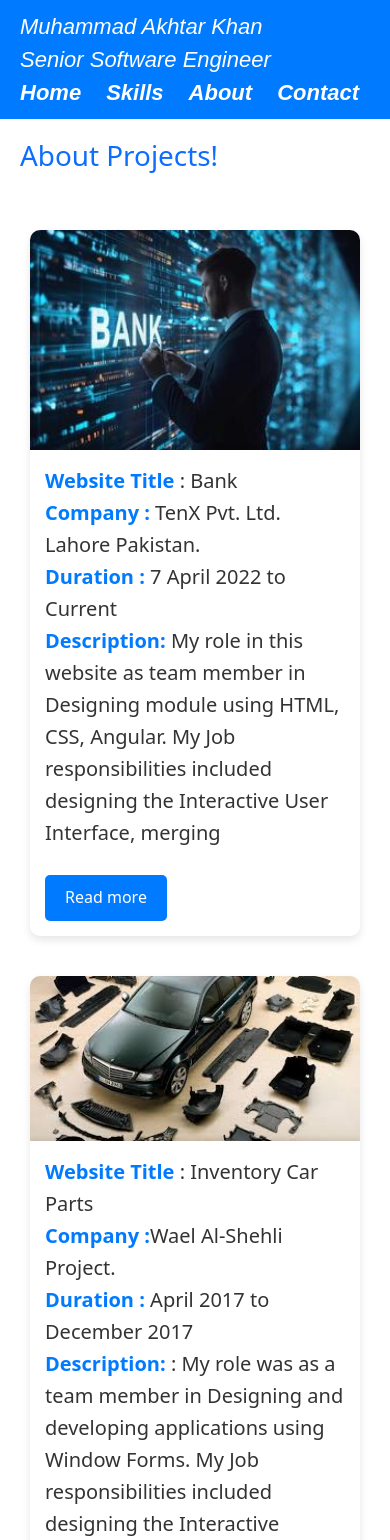
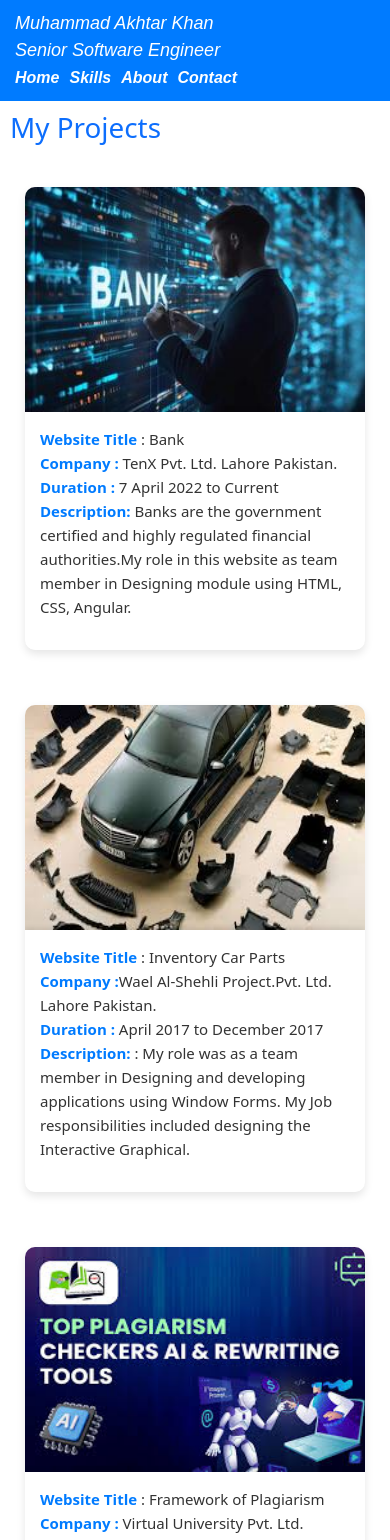
Before and after one commit to Tooba105/ng_akhtar_portfolio, an Angular app: page / in a window 390 px wide. Shown: the top 1540 px of the page. Built offline with nearby package versions, Linux system fonts and the light colour scheme.

Commit message:
fix navbar and bug fixes

```diff
--- a/src/app/components/navbar/navbar.component.scss
+++ b/src/app/components/navbar/navbar.component.scss
@@ -1,19 +1,15 @@
+
 
 @import "../../../color_variables.scss";
-html, body {
-    margin: 0;  /* Remove default margins */
-    padding: 0; /* Remove default padding */
-    width: 100%;  /* Ensure full width */
-  }
 
-  /* Navbar Basic Styling */
+// Navbar container
 .navbar {
-
   display: flex;
   justify-content: space-between;
   align-items: center;
-    padding: 10px 20px;
-    position:sticky;
+  padding: 12px 20px;
+  position: sticky;
+  top: 0;
   background-color: $backColor;
   color: $foreColor;
   font-family: "Lobster", sans-serif;
@@ -21,66 +17,53 @@ html, body {
   font-style: italic;
   width: 100%;
   box-sizing: border-box;
-    margin: 0;
+  z-index: 10;
 }
 
-  /* Navbar Links Styling */
+// Nav links container
 .nav-links {
   list-style: none;
   display: flex;
+  flex-direction: row;         // ✅ Always horizontal
+  justify-content: flex-end;
+  align-items: center;
   margin: 0;
   padding: 0;
+
+  li {
+    margin-right: 15px;
+
+    &:last-child {
+      margin-right: 0;
+    }
+
+    a {
+      text-decoration: none;
+      color: $foreColor;
+      font-weight: bold;
+      font-size: 22px;
+      transition: color 0.3s ease;
+
+      &:hover {
+        color: $yColor;
+        cursor: pointer;
+      }
+    }
+  }
+}
+
+// Responsive tweaks for spacing & font sizing
+@media (max-width: 480px) {
+  .navbar {
+    padding: 10px 15px;
+    font-size: 18px;
+  }
+
+  .nav-links li a {
+    font-size: 16px;
   }
 
   .nav-links li {
-    margin-right: 20px;
-  }
-
-  .nav-links a {
-    text-decoration: none;
-    color: #fff;
-    font-weight: bold;
-    transition: color 0.3s ease;
-  }
-
-  .nav-links a:hover {
-    color: #ffcc00;
-    cursor: pointer;
-  }
-
-  /* Mobile Responsiveness (for screen widths 320px or smaller) */
-  @media (max-width: 320px) {
-    .navbar {
-      flex-direction: row;
-      padding: 15px 15px; /* Ensure equal padding on both sides */
-    }
-
-    .nav-links {
-      display: flex;
-      flex-direction: row;  /* Keep links in a horizontal row */
-      width: auto;  /* Ensure the links don't take up the full width */
-      margin: 0;
-      padding: 0;
-    }
-
-    .nav-links li {
-      margin-right: 15px;  /* Add space between links */
-    }
-
-    .nav-links a {
-      font-size: 16px;  /* Slightly reduce font size on mobile */
+    margin-right: 10px;
   }
 }
-
-  /* Tablet and Larger Screens (321px and above) */
-  @media (min-width: 321px) {
-    .nav-links {
-      display: flex;
-      flex-direction: row;  /* Keep links in a horizontal row */
-      justify-content: flex-end;  /* Align the links to the right */
-    }
-
-    .nav-links li {
-      margin-right: 25px;  /* Horizontal spacing between links */
-    }
-  }
--- a/src/app/pages/about/about.component.scss
+++ b/src/app/pages/about/about.component.scss
@@ -19,7 +19,7 @@
 /* Title Section */
 .title h1 {
     font-size: 2.8rem;
-    color: #333;
+    color: $bcColor;
     font-weight: bold;
     margin: 0;
 }
@@ -44,14 +44,14 @@
 /* Summary Section */
 h1 {
     font-size: 2rem;
-    color: #333;
+    color: $bcColor;
     margin: 20px 0;
     font-weight: 600;
 }
 
 .description {
     font-size: 1.1rem;
-    color: #555;
+    color: $color;
     line-height: 1.6;
     max-width: 900px;
     text-align: justify;
@@ -88,7 +88,7 @@ button.hire-me:hover {
 
 button.download-cv {
     background-color: $backColor;
-    color: white;
+    color: $foreColor;
 }
 
 button.download-cv:hover {
--- a/src/app/pages/contact/contact.component.scss
+++ b/src/app/pages/contact/contact.component.scss
@@ -3,7 +3,7 @@
 
 body {
   font-family: 'Arial', sans-serif;
-  background-color: #f4f4f4;
+  background-color: $foreColor;
   margin: 0;
   padding: 0;
 }
@@ -57,7 +57,7 @@ textarea {
   border-radius: 5px;
   font-size: 15px;
   background-color: $foreColor;
-  color: #000;
+  color: $foreColor;
   box-sizing: border-box;
   transition: all 0.3s ease;
 }
--- a/src/app/pages/home/home.component.html
+++ b/src/app/pages/home/home.component.html
@@ -1,6 +1,5 @@
-
 <div class="container">
-    <h1 class="text-primary">About Projects!</h1>
+    <h1 class="text-primary">My Projects</h1>
 </div>
 <div class="container">
     <div class="responsive">
@@ -14,12 +13,11 @@
                     <b>Website Title</b> : Bank<br>
                     <b>Company :</b> TenX Pvt. Ltd. Lahore Pakistan.<br>
                     <b>Duration :</b> 7 April 2022 to Current<br>
-                    <b> Description:</b> My role in this website as team member in Designing module using HTML, CSS,
-                    Angular. My
-                    Job responsibilities included designing the Interactive User Interface, merging
+                    <b> Description:</b> Banks are the government certified and highly regulated financial
+                    authorities.My role in this website as team member in Designing module using HTML, CSS,
+                    Angular.
 
                 </P>
-                <button class="button">Read more</button>
 
             </div>
         </div>
@@ -37,13 +35,12 @@
                 <P>
                     <b>Website Title</b> : Inventory Car Parts<br>
 
-                    <b>Company :</b>Wael Al-Shehli Project.<br>
+                    <b>Company :</b>Wael Al-Shehli Project.Pvt. Ltd. Lahore Pakistan. <br>
                     <b>Duration :</b> April 2017 to December 2017<br>
                     <b> Description:</b> : My role was as a team member in Designing and developing applications using
-                    Window Forms. My Job responsibilities included designing the Interactive Graphical.My role was as a
-                    team member in Designing and developing applications
+                    Window Forms. My Job responsibilities included designing the Interactive Graphical.
                 </P>
-                <button class="button">Read more</button>
+
             </div>
         </div>
     </div>
@@ -58,14 +55,14 @@
                 <P>
                     <b>Website Title</b> : Framework of Plagiarism <br>
 
-                    <b>Company :</b> Virtual University Of Pakistan Lahore.<br>
+                    <b>Company :</b> Virtual University Pvt. Ltd. Lahore Pakistan..<br>
                     <b>Duration :</b> April 2016 to March 2017.<br>
                     <b> Description:</b>I worked on this project as a single person. This project was based on window
                     forms.This can read and find the plagiarism.
 
 
                 </P>
-                <button class="button">Read more</button>
+
             </div>
         </div>
     </div>
@@ -78,15 +75,14 @@
 
                 <P>
                     <b>Website Title</b> : : Accounts<br>
-                    <b>Company :</b> H3 Solutions Pvt. Ltd<br>
+                    <b>Company :</b> H3 Solutions Pvt. Ltd Lahore Pakistan.<br>
                     <b>Duration :</b> September 2020 to 2022<br>
                     <b> Description:</b> My role in this website as a team member in the Designing module using HTML,
-                    CSS,
-                    Angular
-                    8
+                    CSS, javascript, bootstrap, typescript, Angular. My Job responsibilities included designing the
+                    Interactive Graphical.
 
                 </P>
-                <button class="button">Read more</button>
+
             </div>
 
         </div>
@@ -102,13 +98,13 @@
                 <P>
                     <b>Website Title</b> : Easy Ware Solutions<br>
 
-                    <b>Company :</b> Easy Ware Solutions Pvt. Ltd.<br>
+                    <b>Company :</b> Easy Ware Solutions Pvt. Ltd. Lahore Pakistan.<br>
                     <b>Duration :</b> November 2024 to Current<br>
-                    <b> Description:</b> My role in this application is to develop both back end APIs and design front
-                    end according to the requirements and also deploy back end.
+                    <b> Description:</b>EasyWare Solutions is a Saudi Arabian-based information technology company. My role in this application is to
+                    develop both back end APIs and design front
+                    end according to the requirements .
+                </P>
 
-                </P>
-                <button class="button">Read more</button>
 
             </div>
         </div>
@@ -124,41 +120,40 @@
                 <P>
                     <b>Website Title</b> : HMS<br>
 
-                    <b>Company :</b> Easy Ware Solutions Pvt. Ltd.<br>
+                    <b>Company :</b> Easy Ware Solutions Pvt. Ltd. Lahore Pakistan.<br>
                     <b>Duration :</b> April 2016 to Dec 2017<br>
                     <b> Description:</b>My role was as a team member in Designing using Window
                     Forms. My role in this website as a team member in the Designing module using HTML,
-                    CSS,
-                    Angular
+                    CSS,Bootstrap,Javascript, and Angular.
 
                 </P>
-                <button class="button">Read more</button>
+
 
             </div>
-            <!-- <a href="a" class="btn">Read more</a> -->
+
         </div>
     </div>
 
     <div class="responsive">
         <div class="gallery">
             <a target="_blank" href="img_mountains.jpg">
-                <img src="../assets/imagges/ems.jpeg" alt="Mountains" width="600" height="400">
+                <img src="../assets/imagges/lms.jpeg" alt="Mountains" width="600" height="400">
             </a>
             <div class="desc">
 
                 <P>
-                    <b>Website Title</b> : EMS<br>
+                    <b>Website Title</b> : LMS<br>
 
                     <b>Company :</b> Misali Ravian School Faisalabad.<br>
                     <b>Duration :</b> October 2019 to August 2020<br>
                     <b> Description:</b>My role in this web application was as team lead in the Designing module using
-                    HTML,
-                    CSS, and writing Web APIs.
+                    HTML, CSS, and writing Web APIs.My role in this application is to develop both back end APIs and design front
+                    end according to the requirements and also deploy back end.....
                 </P>
-                <button class="button">Read more</button>
+
 
             </div>
-            <!-- <a href="a" class="btn">Read more</a> -->
+
         </div>
     </div>
 
--- a/src/app/pages/home/home.component.scss
+++ b/src/app/pages/home/home.component.scss
@@ -3,7 +3,7 @@
 .container {
   width: 100%;
   margin: 0 auto;
-  padding: 20px;
+  padding: 10px;
   box-sizing: border-box;
   display: flex;
   flex-wrap: wrap;
@@ -14,9 +14,9 @@
 .responsive {
   width: 100%;
   max-width: 33.33%; /* 3 columns on desktop */
-  padding: 10px;
-  box-sizing: border-box;
-  margin-bottom: 20px;
+  padding: 15px;
+  margin-bottom: 25px;
+  box-sizing: inherit;
   opacity: 0;
   animation: fadeIn 0.8s ease-in-out forwards;
 }
@@ -45,8 +45,8 @@
 
 /* Image styles */
 .gallery img {
-  width: 100%;
-  height: auto;
+  width: 105%;
+  height: 225px;
   display: block;
   transition: transform 0.3s ease, box-shadow 0.3s ease;
 }
@@ -59,12 +59,12 @@
 
 /* Description Box Styling */
 .desc {
-  background-color: #fff;
+  background-color: $foreColor;
   padding: 15px;
   text-align: left;
   border-radius: 0 0 10px 10px;
   box-shadow: 0 -2px 5px rgba(0, 0, 0, 0.1);
-  font-size: 20px;
+  font-size: 15px;
   line-height: 1.6;
   color: #333;
   opacity: 0;
@@ -96,49 +96,6 @@
   background-color: $hoverColor;
 }
 
-/* Navbar Styling */
-.navbar {
-  display: flex;
-  justify-content: space-between;
-  align-items: center;
-  padding: 15px 20px;
-  background-color: #333;
-  color: #fff;
-  font-size: 18px;
-  box-sizing: border-box;
-  width: 100%; /* Ensures navbar spans full width */
-  position: fixed; /* Makes navbar stay on top */
-  top: 0;
-  left: 0;
-  z-index: 1000;
-  opacity: 0;
-  animation: fadeIn 1s ease-in-out forwards;
-}
-
-/* Navbar Links */
-.nav-links {
-  list-style: none;
-  display: flex;
-}
-
-.nav-links li {
-  margin-right: 20px;
-}
-
-.nav-links a {
-  text-decoration: none;
-  color: #fff;
-  font-weight: bold;
-  transition: color 0.3s ease, transform 0.3s ease;
-}
-
-/* Hover effect for navbar links */
-.nav-links a:hover {
-  color: $btnhoverColor;
-  cursor: pointer;
-  transform: translateY(-3px);
-}
-
 /* Responsive Design for Navbar - Mobile */
 @media screen and (max-width: 768px) {
   .nav-links {
--- a/src/app/pages/skills/skills.component.scss
+++ b/src/app/pages/skills/skills.component.scss
@@ -1,18 +1,5 @@
 
-body {
-
-  font-family: Arial, sans-serif;
-  margin: 0;
-  padding: 0;
-  height: 100vh;
-  /* Full viewport height */
-  display: flex;
-  justify-content: center;
-  /* Horizontally centers the content */
-  align-items: center;
-  /* Vertically centers the content */
-  background-color: #f9f9f9;
-}
+@import "../../../color_variables.scss";
 
 .skills-container {
   justify-content: center;
@@ -28,7 +15,7 @@ body {
 }
 
 .skill-box {
-  background-color: #fff;
+  background-color: $foreColor;
   border-radius: 10px;
   box-shadow: 0 4px 6px rgba(0, 0, 0, 0.1);
   margin: 20px;
@@ -45,9 +32,10 @@ body {
 .skills-title {
   display: flex;
   align-items: center;
+  text-align: center;
   padding: 20px;
-  background-color: #007bff;
-  color: #fff;
+  background-color: $backColor;
+  color: $foreColor;
 }
 
 .skills-title .img {
@@ -62,39 +50,56 @@ body {
 }
 
 .skills-title h3 {
+  justify-content: center;
   margin: 0;
   font-size: 1.2em;
   font-weight: bold;
+  text-align: center;
 }
 
 .skill-box p {
   padding: 15px;
   font-size: 0.95em;
-  color: #555;
+  color: $color;
   line-height: 1.6;
-  background-color: #fafafa;
+  background-color: $foreColor;
 }
 
 /* Responsive Design */
+// @media (max-width: 768px) {
+//   .container {
+//     flex-direction: column;
+//     align-items: center;
+//   }
+
+//   .skill-box {
+//     width: 80%;
+//   }
+// }
+
 @media (max-width: 768px) {
   .container {
-    flex-direction: column;
-    align-items: center;
+    flex-direction: row;      // ✅ Keep in row
+    flex-wrap: wrap;          // ✅ Allow wrapping
+    justify-content: center;  // ✅ Center the items
   }
 
   .skill-box {
-    width: 80%;
+    width: 45%;               // ✅ Two items per row
+    min-width: 200px;         // Optional: prevent too small
+    margin: 10px;             // Optional: spacing
   }
 }
+
 
 @media (max-width: 480px) {
   .skills-title h3 {
     font-size: 1em;
   }
 
-  // .skill-box {
-  //   width: 100%;
-  // }
+  .skill-box {
+    width: 80%;
+  }
 }
 @media only screen and (min-width: 960px) {
   /* styles for browsers larger than 960px; */
@@ -129,6 +134,6 @@ body {
   /* For landscape layouts only */
   .skill-box {
     width: 80%;
-    background-color: blue;
+    // background-color: $backColor;
   }
   }
--- a/src/app/pages/skills/skills.component.ts
+++ b/src/app/pages/skills/skills.component.ts
@@ -1,11 +1,11 @@
 import { Component, OnInit } from '@angular/core';
-import { NavbarComponent } from '../../components/navbar/navbar.component';
-import { FooterComponent } from '../../components/footer/footer.component';
+// import { NavbarComponent } from '../../components/navbar/navbar.component';
+// import { FooterComponent } from '../../components/footer/footer.component';
 
 @Component({
   selector: 'app-skills',
   standalone: true,
-  imports: [NavbarComponent, FooterComponent],
+  imports: [],
   templateUrl: './skills.component.html',
   styleUrl: './skills.component.scss',
 })
--- a/src/color_variables.scss
+++ b/src/color_variables.scss
@@ -1,6 +1,11 @@
+
+
 $backColor:#007BFF;
 $foreColor:white;
 $hoverColor: blue;
 $btnbackColor:#4CAF50;
 $btnhoverColor: #45a049;
 $btnforColor: #fff;
+$color : #555;
+$bcColor : #333;
+$yColor : #ffcc00;
```
Also changed, not shown: src/app/components/footer/footer.component.scss (+6 -4 lines), src/app/pages/skills/skills.component.html (+0 -18 lines), src/assets/imagges/lms.jpeg (added). Lines whose indentation alone changed are shown as unchanged.
